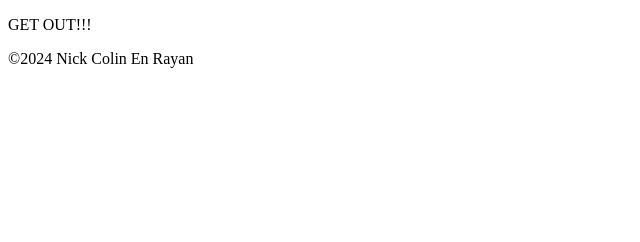
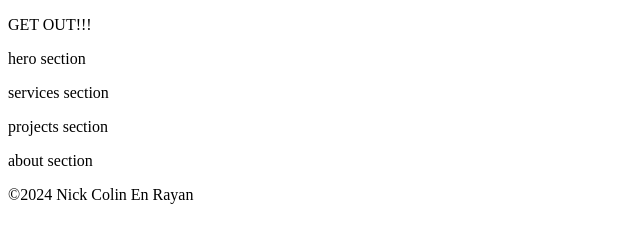
Before and after one commit to colinmpouw/Gang-gang, a plain HTML site: page index.html in a window 1280 px wide. Shown: the whole page, without its empty margins (0-640 px from the left). Drawn offline with Linux system fonts and the light colour scheme.

Commit message:
esctions

```diff
--- a/index.html
+++ b/index.html
@@ -6,7 +6,18 @@
 
     </head>
     <body>
-
+        <section class="hero-section">
+            <p> hero section</p>
+        </section>
+        <section class="services-section">
+            <p> services section</p>
+        </section>
+        <section class="projects-section">
+            <p> projects section</p>
+        </section>
+        <section class="about-section">
+            <p> about section</p>
+        </section>
     </body>
     <footer>
         <p>&copy;2024 Nick Colin En Rayan</p>
```
